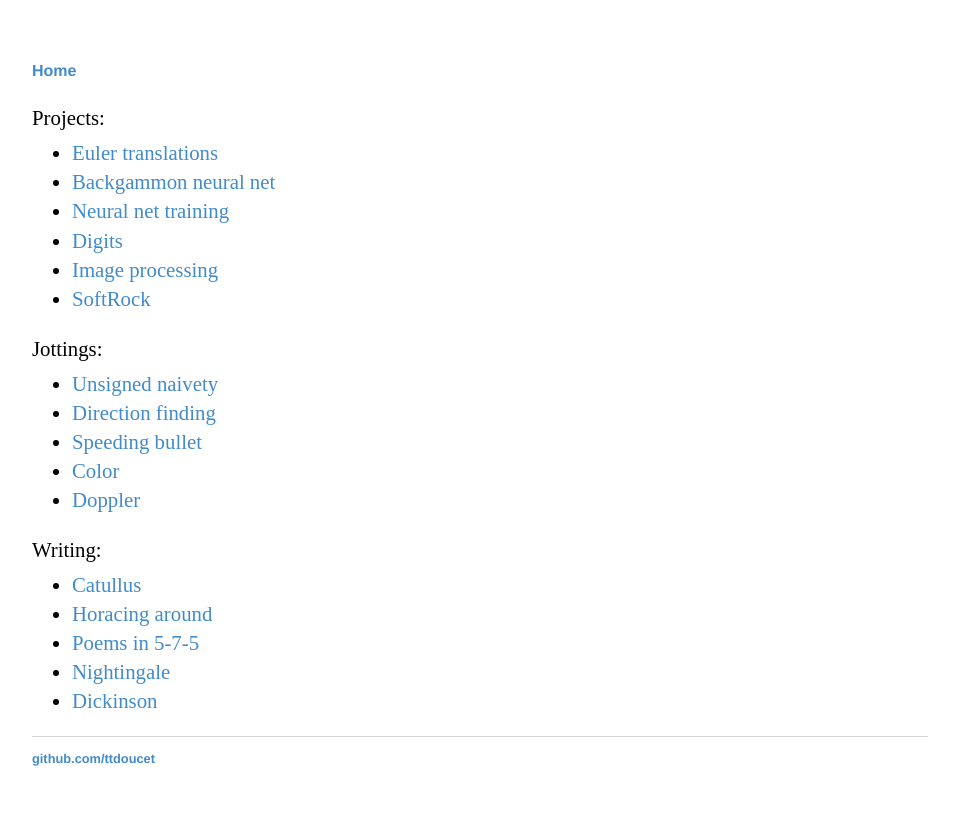
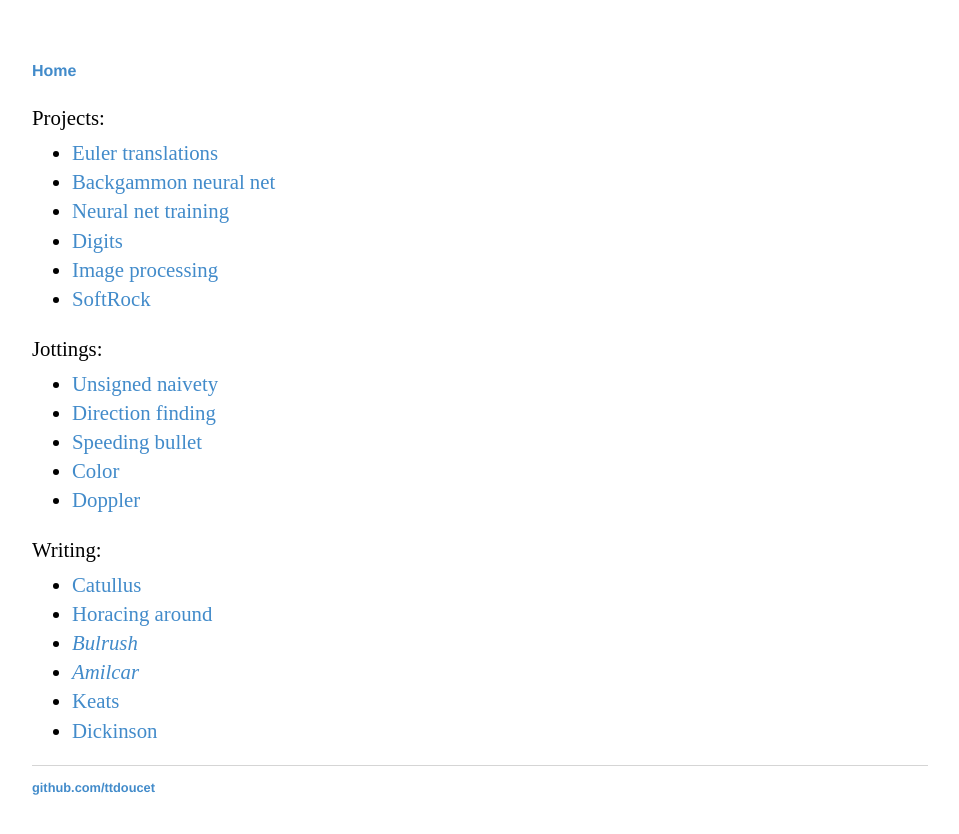
Before and after one commit to ttdoucet/ttdoucet.github.io, a Jekyll site: the page built from index.md, in a window 1280 px wide. Shown: the top 834 px of the page, without its empty margins (160-1119 px from the left). Built offline with Jekyll 4.4.1, drawn with Linux system fonts in a browser that asks for light colours.

Commit message:
Add Amilcar.

```diff
--- a/index.md
+++ b/index.md
@@ -21,6 +21,7 @@ Jottings:
 Writing:
   * [Catullus](/catullus)
   * [Horacing around](/horace/horace-1-11.pdf)
-  * [Poems in 5-7-5](/bulrush/bulrush.pdf)
-  * [Nightingale](/nightingale)
+  * [*Bulrush*](/bulrush/bulrush.pdf)
+  * [*Amilcar*](/amilcar/Amilcar-en.pdf)
+  * [Keats](/nightingale)
   * [Dickinson](/dickinson)
```
Also changed, not shown: 1 other file.
